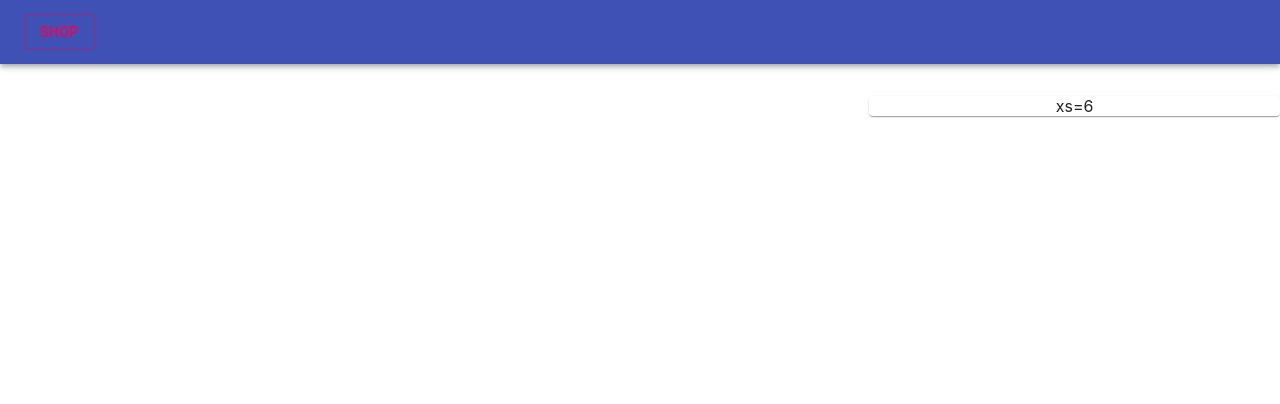
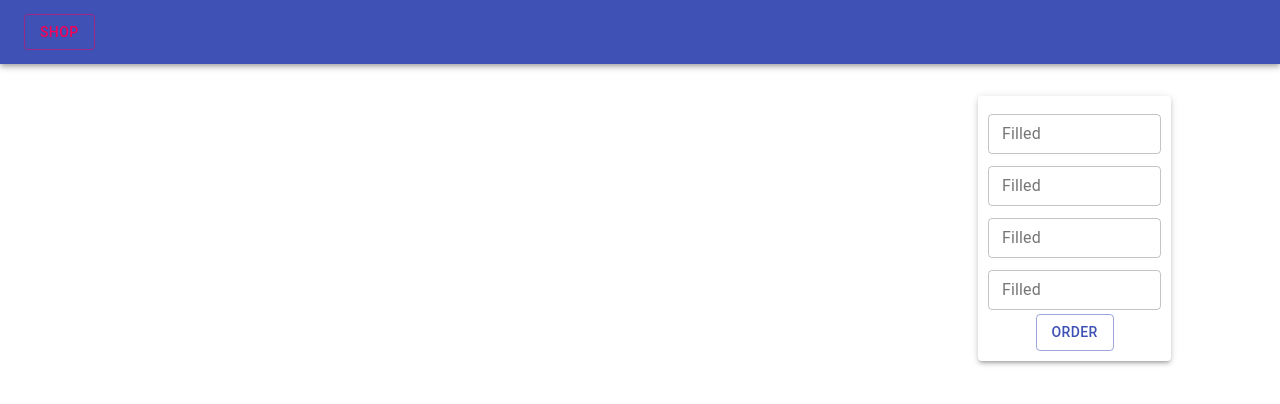
Before and after one commit to alekseidarafeichyk/book-shop, a React (Create React App) app: page / in a window 1280 px wide. Both pictures are taken after a click on the button "CART". Shown: the top 404 px of the page. Built offline with nearby package versions, Linux system fonts and the light colour scheme.

Commit message:
add form

```diff
--- a/package.json
+++ b/package.json
@@ -12,6 +12,7 @@
     "@types/react": "^16.9.53",
     "@types/react-dom": "^16.9.8",
     "@types/react-redux": "^7.1.11",
+    "formik": "^2.2.5",
     "react": "^17.0.1",
     "react-dom": "^17.0.1",
     "react-redux": "^7.2.2",
--- a/src/features/cart/Cart.tsx
+++ b/src/features/cart/Cart.tsx
@@ -1,23 +1,24 @@
-import React from 'react';
+import React, {useCallback} from 'react';
 import {Grid, Paper} from '@material-ui/core';
 import {Purchase} from './purchase/Purchase';
 import {useDispatch, useSelector} from 'react-redux';
 import {RootState} from '../../app/store';
 import {BookType} from '../catalog/catalog-reducer';
 import {calculateCost, decrQuantityAC, ExtendedBookType, incrQuantityAC} from './cart-reducer';
+import { OrderForm } from '../catalog/orderForm/OrderForm';
 
 export const Cart = React.memo(() => {
     const books = useSelector<RootState, Array<BookType & ExtendedBookType>>(state => state.cart.books)
     const dispatch = useDispatch()
 
-    const incrQuantity = (productId: number) => {
+    const incrQuantity = useCallback ((productId: number) => {
         dispatch(incrQuantityAC({productId}))
         dispatch(calculateCost())
-    }
-    const decrQuantity = (productId: number) => {
+    },[dispatch])
+    const decrQuantity = useCallback ((productId: number) => {
         dispatch(decrQuantityAC({productId}))
         dispatch(calculateCost())
-    }
+    },[dispatch])
 
 
     return (
@@ -35,8 +36,10 @@ export const Cart = React.memo(() => {
                     </Grid>)
                 }
             </Grid>
-            <Grid item xs={4}>
-                <Paper>xs=6</Paper>
+            <Grid item xs={2} alignContent={'center'}>
+                <Paper elevation={3} style={{padding: '10px'}}>
+                <OrderForm/>
+                </Paper>
             </Grid>
         </Grid>
     )
--- a/src/features/catalog/Catalog.tsx
+++ b/src/features/catalog/Catalog.tsx
@@ -1,4 +1,4 @@
-import React from 'react';
+import React, {useCallback} from 'react';
 import {Container, Grid, Paper} from '@material-ui/core';
 import {Product} from './product/Product';
 import {useDispatch, useSelector} from 'react-redux';
@@ -10,10 +10,10 @@ export const Catalog = React.memo(() => {
     const books = useSelector<RootState, Array<BookType>>(state => state.catalog.book)
     const dispatch = useDispatch()
 
-    const addToCartHandler = (book: BookType) => {
+    const addToCartHandler = useCallback ((book: BookType) => {
         dispatch(addToCart(book))
         dispatch(calculateCost())
-    }
+    },[dispatch])
 
     return (
         <Container>
--- /dev/null
+++ b/src/features/catalog/orderForm/OrderForm.tsx
@@ -0,0 +1,51 @@
+import React from 'react';
+import {useFormik} from 'formik';
+import TextField from '@material-ui/core/TextField/TextField';
+import {Button} from '@material-ui/core';
+
+
+export const OrderForm = React.memo(() => {
+    const formik = useFormik({
+        initialValues: {
+            name: '',
+            surname: '',
+            address: '',
+            phone: ''
+        },
+        onSubmit: values => {
+        },
+    });
+
+
+    return <form onSubmit={formik.handleSubmit}>
+        <TextField id="name"
+                   type="text"
+                   label="Filled"
+                   variant="outlined"
+                   fullWidth margin="dense"
+                   {...formik.getFieldProps('name')}
+        />
+        <TextField id="surname"
+                   label="Filled"
+                   variant="outlined"
+                   fullWidth
+                   margin="dense"
+                   {...formik.getFieldProps('surname')}
+        />
+        <TextField id="address"
+                   label="Filled"
+                   variant="outlined"
+                   fullWidth
+                   margin="dense"
+                   {...formik.getFieldProps('address')}
+        />
+        <TextField id="phone"
+                   label="Filled"
+                   variant="outlined"
+                   fullWidth
+                   margin="dense"
+                   {...formik.getFieldProps('phone')}
+        />
+        <Button variant='outlined' color="primary" type={'submit'}>ORDER</Button>
+    </form>
+})
```
Also changed, not shown: 1 other file (tests, documents, lock files or other folders).
